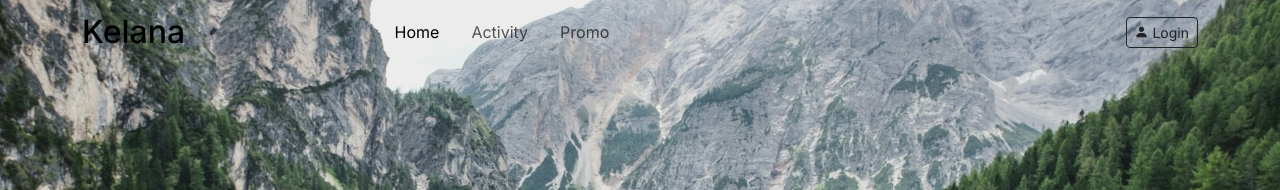
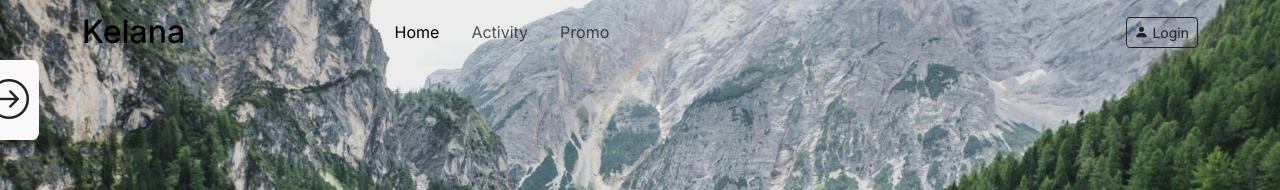
Before and after one commit to danimisme/incomplete-kelana, a Next.js app: page /activity in a window 1280 px wide. Shown: the top 190 px of the page. Built offline with nearby package versions, Linux system fonts and the light colour scheme; no server answers; a web font is replaced by a local one.

Commit message:
create user page

```diff
--- a/src/components/Layout/Sidebar/Sidebar.js
+++ b/src/components/Layout/Sidebar/Sidebar.js
@@ -1,8 +1,13 @@
 "use client";
 import styles from "./Sidebar.module.css";
 import { useSelector, useDispatch } from "react-redux";
+import {
+  showSidebar,
+  hideSidebar,
+  toggleSidebar,
+} from "@/redux/slices/SidebarSlice";
 export default function Sidebar() {
-  const sidebarShow = useSelector((state) => state.sidebarShow);
+  const sidebarShow = useSelector((state) => state.sidebar.sidebarShow);
   const dispacth = useDispatch();
   return (
     <div
@@ -10,7 +15,21 @@ export default function Sidebar() {
         sidebarShow ? styles.show : styles.hide
       }`}
     >
-      <h1>Sidebar</h1>
+      <div className={styles.button} onClick={() => dispacth(toggleSidebar())}>
+        {sidebarShow ? (
+          <i className="bi bi-arrow-left-circle fs-1 "></i>
+        ) : (
+          <i className="bi bi-arrow-right-circle fs-1 "></i>
+        )}
+      </div>
+      <h2>Dashboard</h2>
+      <ul className="list-group list-group-flush mt-5">
+        <li className="list-group-item">User</li>
+        <li className="list-group-item">Banner</li>
+        <li className="list-group-item">Promo</li>
+        <li className="list-group-item">Categoty</li>
+        <li className="list-group-item">Activity</li>
+      </ul>
     </div>
   );
 }
--- a/src/components/Layout/Sidebar/Sidebar.module.css
+++ b/src/components/Layout/Sidebar/Sidebar.module.css
@@ -8,17 +8,27 @@
     position: fixed;
     top: 0;
     left: 0;
-    z-index: 1000;
+    z-index: 100;
     transition: all 0.5s ease
 }
 
 .hide {
     transform: translate(-100%, 0);
     transition: all 0.5s ease;
-    opacity: 0;
 }
 
 .show {
     transform: translate(0, 0);
-    transition: all 0.5s ease
+    transition: all 0.5s ease;
 }
+
+.button {
+    position: absolute;
+    top: 60px;
+    right: -40px;
+    cursor: pointer;
+    z-index: 100;
+    background-color: #faf8f8;
+    border-radius: 10%;
+    padding: 10px;
+}
```
Also changed, not shown: src/app/dashboard/layout.js (added, +26 -0 lines), src/app/dashboard/user/page.js (added, +11 -0 lines).
